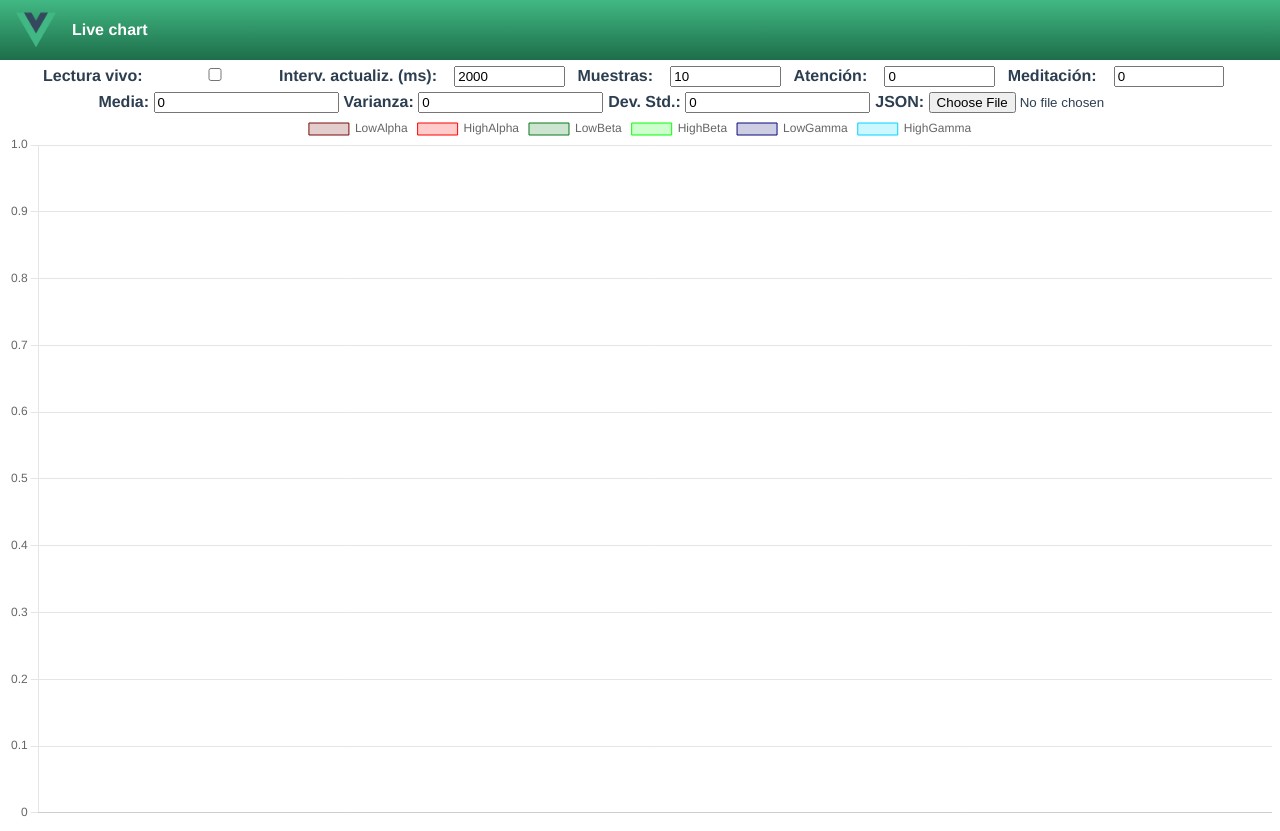
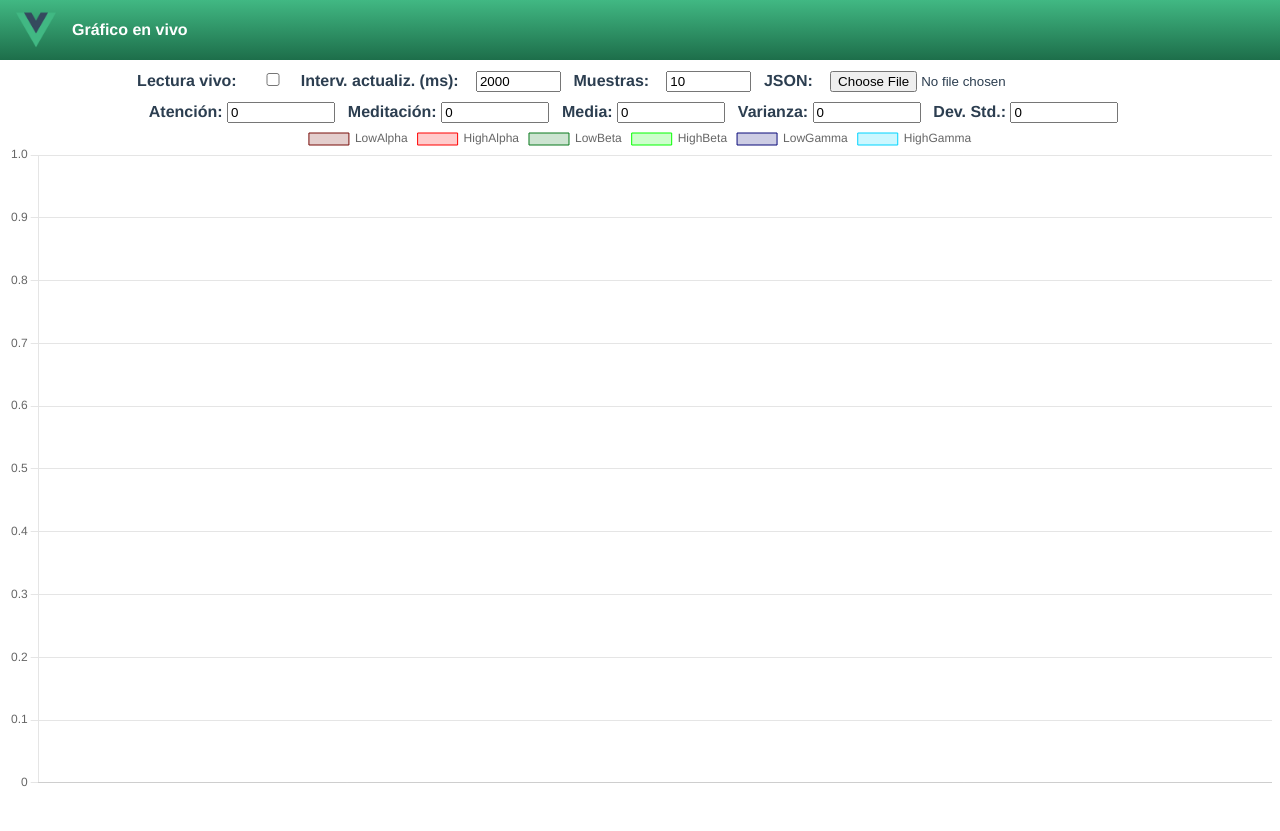
Before and after one commit to luisluna-arg/TesinaLicInformaticaUNPJSB, a Vue app: page / in a window 1280 px wide. After the commit the page ends 801 px from the top, so only its background shows below. Built offline with nearby package versions, Linux system fonts and the light colour scheme.

Commit message:
UI improvements and fixes

```diff
--- a/src/components/views/Chart.vue
+++ b/src/components/views/Chart.vue
@@ -7,20 +7,20 @@
       <input v-model.number="updateInterval" readonly type="number" />
       <label>Muestras: </label>
       <input v-model.number="sampleCount" @change="onChange_SampleCout" type="number" />
+      <label for="jsonFile">JSON: </label>
+      <input type="file" id="jsonFile" name="jsonFile" accept=".json" @change="onChange_JsonFile">
+    </div>
+    <div id="stats-bar">
       <label>Atención: </label>
       <input v-model.number="attention" type="number" />
       <label>Meditación: </label>
       <input v-model.number="meditation" type="number" />
-    </div>
-    <div class="input-bar">
       <label>Media: </label>
-      <input v-model.number="meanVal" type="number" />
+      <input v-model.number="meanVal" readonly type="number" />
       <label>Varianza: </label>
-      <input v-model.number="varianceVal" type="number" />
+      <input v-model.number="varianceVal" readonly type="number" />
       <label>Dev. Std.: </label>
-      <input v-model.number="devStdVal" type="number" />
-      <label for="jsonFile">JSON: </label>
-      <input type="file" id="jsonFile" name="jsonFile" accept=".json" @change="onChange_JsonFile">
+      <input v-model.number="devStdVal" readonly type="number" />
     </div>
     <div class="chart-wrapper">
       <canvas :id="CHART_DOM_ID"></canvas>
@@ -357,16 +357,32 @@ label {
   font-weight: bold;
 }
 .chart-wrapper {
-  height: calc(100vh - 90px);
+  height: calc(100vh - 130px);
   position: relative;
   overflow: hidden;
 }
-#input-bar {
-  padding-top: 5px;
+#input-bar, #stats-bar {
+  padding-top: 10px;
 }
 
 #input-bar > * {
   margin-right: 1vw;
-  width: 8vw;
+  width: 6vw;
 }
+
+#input-bar > #liveChart {
+  margin-right: 1vw;
+  width: 30px;
+}
+
+#input-bar > #jsonFile {
+  margin-right: 1vw;
+  width: 300px;
+}
+
+#stats-bar > input {
+  margin-right: 1vw;
+  width: 100px;
+}
+
 </style>
--- a/src/components/views/Toolbar.vue
+++ b/src/components/views/Toolbar.vue
@@ -1,7 +1,7 @@
 <template>
   <div class="toolbar" role="banner">
     <img width="40" alt="Laberinto" src="./../../assets/logo.png" />
-    <span>Live chart</span>
+    <span>Gráfico en vivo</span>
     <div class="spacer"></div>
   </div>
 </template>
```
